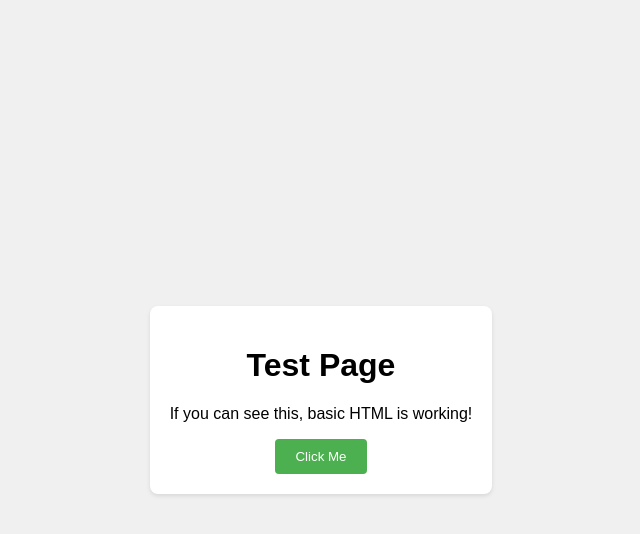
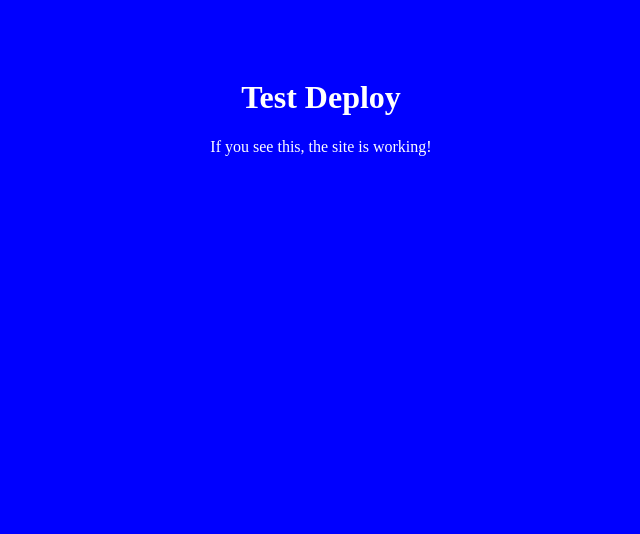
Before and after one commit to csanchk/my-3d-viewer, a website: page index.html in a window 1280 px wide. Shown: the whole page, without its empty margins (319-959 px from the left). Drawn offline with Linux system fonts and the light colour scheme.

Commit message:
Add netlify config and test page

```diff
--- a/index.html
+++ b/index.html
@@ -1,44 +1,10 @@
 <!DOCTYPE html>
-<html lang="en">
+<html>
 <head>
-    <meta charset="UTF-8">
-    <meta name="viewport" content="width=device-width, initial-scale=1.0">
-    <title>Basic Test</title>
-    <style>
-        body {
-            background-color: #f0f0f0;
-            font-family: Arial, sans-serif;
-            display: flex;
-            justify-content: center;
-            align-items: center;
-            height: 100vh;
-            margin: 0;
-        }
-        .test-content {
-            background-color: white;
-            padding: 20px;
-            border-radius: 8px;
-            box-shadow: 0 2px 4px rgba(0,0,0,0.1);
-            text-align: center;
-        }
-        button {
-            padding: 10px 20px;
-            background-color: #4CAF50;
-            color: white;
-            border: none;
-            border-radius: 4px;
-            cursor: pointer;
-        }
-    </style>
+    <title>Test Page</title>
 </head>
-<body>
-    <div class="test-content">
-        <h1>Test Page</h1>
-        <p>If you can see this, basic HTML is working!</p>
-        <button onclick="alert('Button clicked!')">Click Me</button>
-    </div>
-    <script>
-        console.log('Page loaded!');
-    </script>
+<body style="background: blue; color: white; text-align: center; padding-top: 50px;">
+    <h1>Test Deploy</h1>
+    <p>If you see this, the site is working!</p>
 </body>
 </html>
```
Also changed, not shown: netlify.toml (added).
